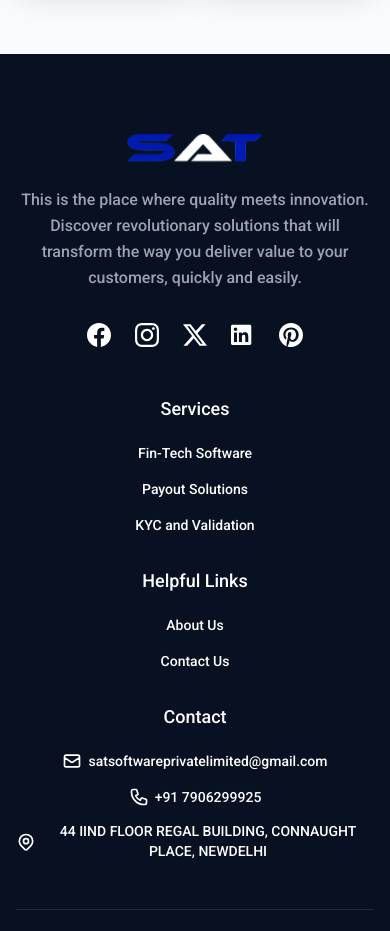
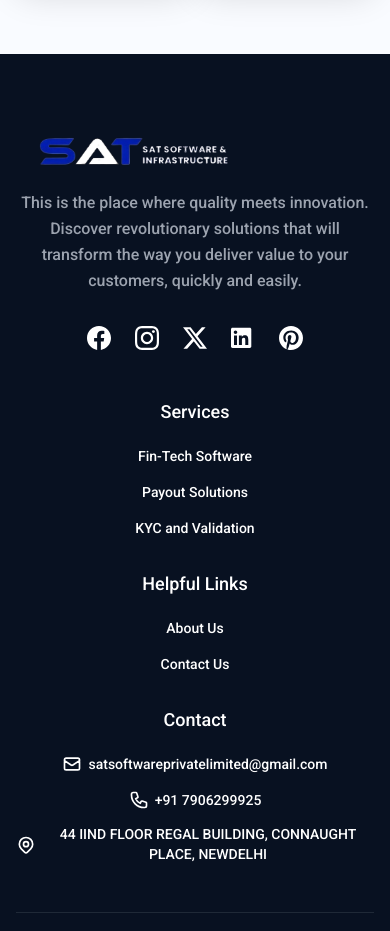
Before and after one commit to mitsuxhoney/satmoney_front, a Next.js app: page / in a window 390 px wide. Shown: the part 3840-4771 px from the top of the page. Built offline with nearby package versions, Linux system fonts and the light colour scheme.

Commit message:
Footer logo changed

```diff
--- a/Components/Footer.tsx
+++ b/Components/Footer.tsx
@@ -3,7 +3,7 @@ import "./footer.css";
 
 import Image from "next/image";
 import Link from "next/link";
-import Logo from "app/SATlogoFooter.png";
+import Logo from "app/SATLogoFooter.png";
 
 export const Footer = () => {
     return (
@@ -12,8 +12,8 @@ export const Footer = () => {
                 <div className="max-w-screen-xl px-4 pt-16 pb-6 mx-auto sm:px-6 lg:px-8 lg:pt-16">
                     <div className="grid grid-cols-1 gap-8 lg:grid-cols-3">
                         <div>
-                            <div className="flex justify-center text-teal-300 sm:justify-start m-4">
-                                <Image src={Logo} alt="logo" width={140} />
+                            <div className="flex justify-start w-[200px] text-teal-300 sm:justify-start m-4">
+                                <Image src={Logo} alt="logo"  />
                             </div>
 
                             <p className="max-w-md mx-auto mt-6 leading-relaxed text-center text-gray-400 sm:max-w-xs sm:mx-0 sm:text-left">
```
Also changed, not shown: app/SATlogoFooter.png.
